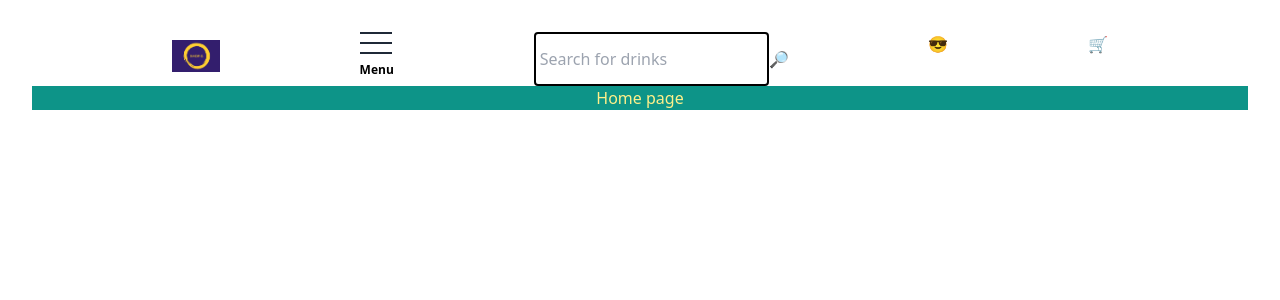
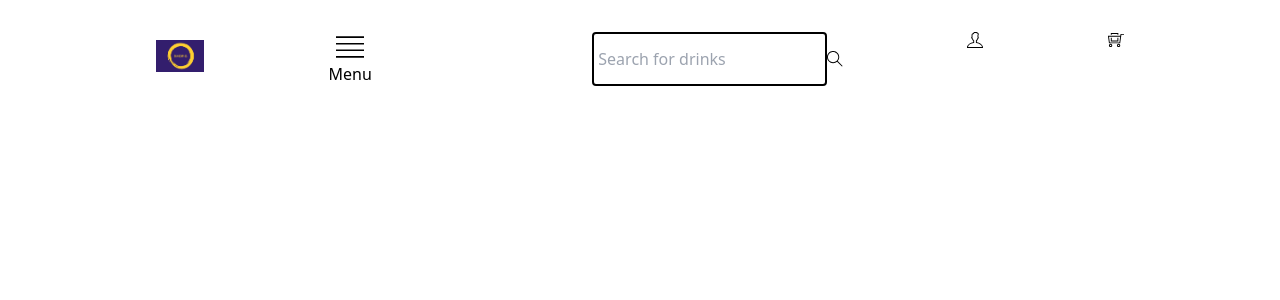
Before and after one commit to cocomelonjuice/GShop, a React (Vite) app: page / in a window 1280 px wide. Shown: the top 300 px of the page. Built offline with nearby package versions, Linux system fonts and the light colour scheme.

Commit message:
update dropdown menu

```diff
--- a/package.json
+++ b/package.json
@@ -12,6 +12,7 @@
   "dependencies": {
     "react": "^18.2.0",
     "react-dom": "^18.2.0",
+    "react-icons": "^5.0.1",
     "react-router-dom": "^6.21.1"
   },
   "devDependencies": {
--- a/src/Home.jsx
+++ b/src/Home.jsx
@@ -1,11 +1,11 @@
 import React from 'react'
 import Navbar from './components/Navbar'
+import Dropdown from './components/Dropdown'
 
 export default function Home ()  {
   return (
     <div>
         <Navbar />
-        <div className="bg-teal-600  text-yellow-200 ">Home page</div>
     </div>
 
   )
--- /dev/null
+++ b/src/components/Dropdown.jsx
@@ -0,0 +1,16 @@
+import React from 'react'
+
+export default function Dropdown  ()  {
+  return (
+    <>      <div className="absolute border-solid  border-b-8 border-x-transparent border-x-8 border-t-0 border-gray-400 mt-14 mr-96 "></div>
+            <div className="absolute border-2 w-32 mt-16 mr-80  shadow-2xl rounded-lg  ">
+
+                <ul className='m-0 hover:bg-blue-400 hover:border-blue-400'>Coffee</ul>
+                <ul className='m-0 hover:bg-blue-400 hover:border-blue-400'>Tea</ul>
+                <ul className='m-0 hover:bg-blue-400 hover:border-blue-400'>Juice</ul>
+                <ul className='m-0 hover:bg-blue-400 hover:border-blue-400'>Ice Cream</ul>
+                <ul className='m-0 hover:bg-blue-400 hover:border-blue-400'>Others</ul>
+            </div>
+    </>
+  )
+}
--- a/src/components/Navbar.jsx
+++ b/src/components/Navbar.jsx
@@ -1,31 +1,48 @@
 import mainLogo from '../assets/image/ShopG_image.png'
 import {Link} from "react-router-dom"
+import { TfiAlignJustify, TfiSearch, TfiUser, TfiShoppingCartFull  } from "react-icons/tfi";
+import { useState } from 'react';
+import Dropdown from './Dropdown';
+
 
 export default function Navbar () {
+  const [isOpen,setOpen] = useState(false);
+
   return (
     <div className='flex flex-row justify-evenly '>
       <Link to="/">
         <button className='w-12 h-12 '><img src={mainLogo}/></button>
       </Link>
 
-      <span class="space-y-2">
-        <div class="w-8 h-0.5 bg-gray-800 "></div>
-        <div class="w-8 h-0.5 bg-gray-800 "></div>
-        <div class="w-8 h-0.5 bg-gray-800 "></div>
-        <div className='text-xs font-bold'>Menu</div>
-      </span>
+      <button className='flex flex-col mr-24' onClick={()=>setOpen((prev)=>!prev)} >
+        <TfiAlignJustify size={28} className='m-auto' />
+        <div className='content-center '>Menu</div>
+      </button>
+
+      {
+        isOpen && <Dropdown />
+      }
+
+
 
       <div className=" flex flex-row justify-evenly">
         <input type="text" placeholder=' Search for drinks' className='border-2 border-black rounded '/>
-        <button>🔎</button>
+        <button>
+        <TfiSearch />
+        </button>
       </div>
 
+
       <Link>
-        <div>😎</div>
+        <div>
+          <TfiUser />
+        </div>
       </Link>
 
       <Link to="/Cart">
-        <div>🛒</div>
+        <div>
+          <TfiShoppingCartFull />
+        </div>
       </Link>
     </div>
   )
```
Also changed, not shown: 2 other files (tests, documents, lock files or other folders).
